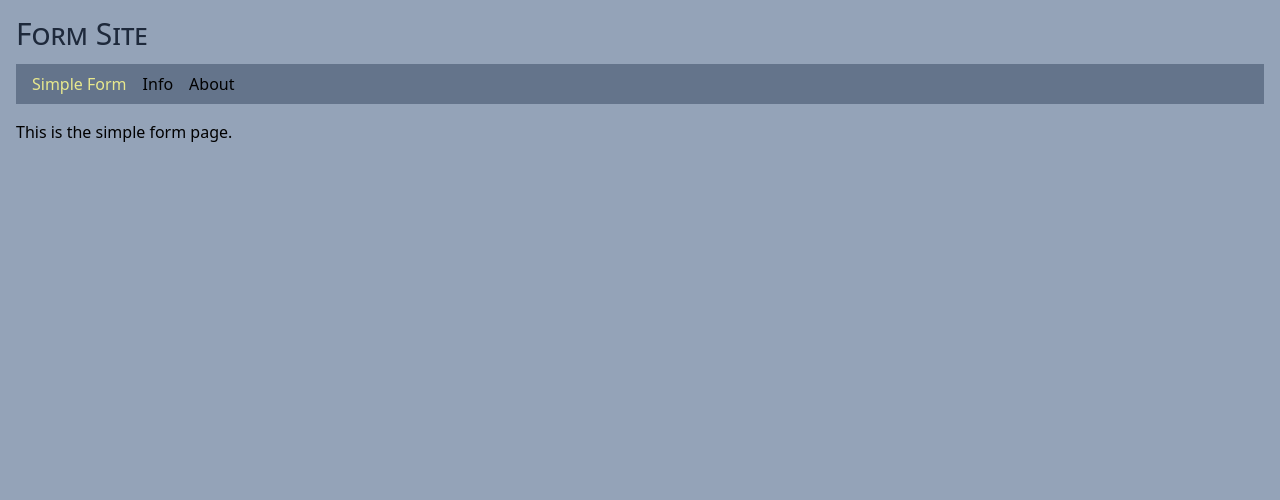
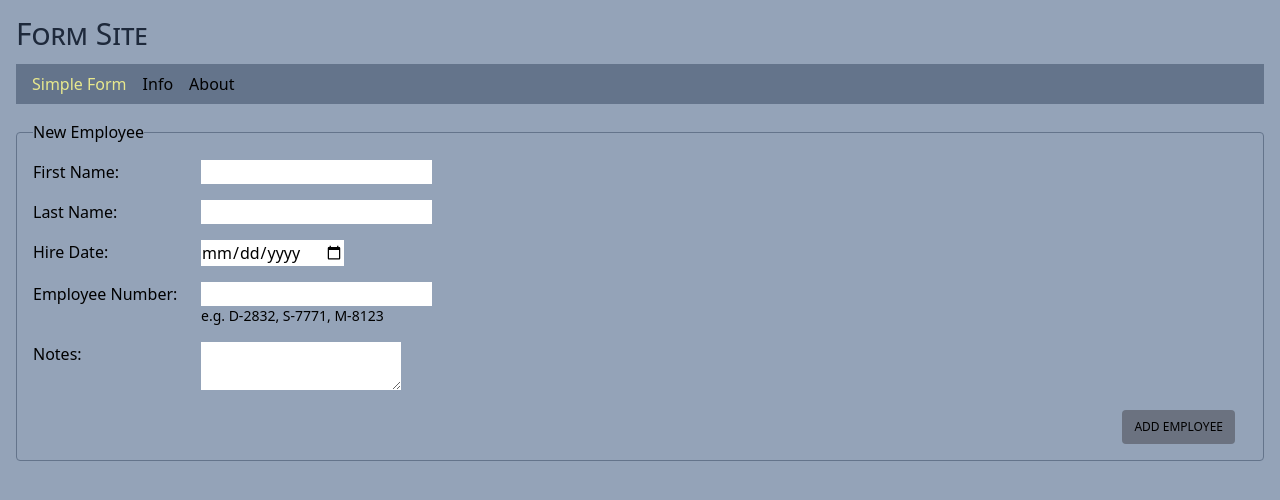
Before and after one commit to edwardtanguay/et873-vite-react-site-json-server, a React (Vite) app: page /simple-form in a window 1280 px wide. Shown: the top 500 px of the page. Built offline with nearby package versions, Linux system fonts and the light colour scheme.

Commit message:
form works

```diff
--- a/src/index.scss
+++ b/src/index.scss
@@ -6,6 +6,10 @@
 	h1 {
 		font-variant: small-caps;
 	}
+
+	button {
+		@apply inline-block rounded bg-gray-500 hover:bg-gray-600 px-3 py-2 text-xs font-medium uppercase leading-normal transition duration-150 ease-in-out focus:border focus:border-gray-300 focus:ring-0 focus:outline-none;
+	}
 }
 
 a.active {
--- a/src/pages/PageSimpleForm.tsx
+++ b/src/pages/PageSimpleForm.tsx
@@ -1,5 +1,68 @@
+import { FormEvent } from "react";
+
 export const PageSimpleForm = () => {
+	const handleFormSubmit = (event: FormEvent<HTMLFormElement>) => {
+		event.preventDefault();
+		const formData = new FormData(event.target as HTMLFormElement);
+const data = Object.fromEntries(formData.entries());
+console.log(data);
+	};
 	return (
-		<p>This is the simple form page.</p>
-	)
-}
+		<form onSubmit={handleFormSubmit} encType="multipart/form-data">
+			<fieldset className="border border-slate-500 p-4 rounded">
+				<legend>New Employee</legend>
+
+				<div className="mb-4 flex gap-2">
+					<label className="w-40" htmlFor="firstName">
+						First Name:
+					</label>
+					<input
+						type="text"
+						id="firstName"
+						name="firstName"
+						required
+					/>
+				</div>
+
+				<div className="mb-4 flex gap-2">
+					<label className="w-[10rem]" htmlFor="lastName">
+						Last Name:
+					</label>
+					<input type="text" id="lastName" name="lastName" required />
+				</div>
+                <div className="mb-4 flex gap-2">
+                    <label className="w-[10rem]" htmlFor="hireDate" >
+                        Hire Date:
+                    </label>
+                    <input type="date" id="hireDate" name="hireDate" required />
+                </div>
+
+                <div className="mb-4 flex gap-2">
+                    <label className="w-[10rem]" htmlFor="employeeNumber">
+                        Employee Number:
+                    </label>
+                    <div>
+                        <input
+                            type="text"
+                            id="employeeNumber"
+                            name="employeeNumber"
+                            pattern="^[DSM]-\d{4}$"
+                            required
+                        />
+                        <p className="text-sm">e.g. D-2832, S-7771, M-8123</p>
+                    </div>
+                </div>
+
+                <div className="mb-4 flex gap-2">
+                    <label className="w-[10rem]" htmlFor="notes" >
+                        Notes:
+                    </label>
+                    <textarea id="notes" name="notes"></textarea>
+                </div>
+				<div className="mt-5 flex justify-end pr-3">
+					<button>Add Employee</button>
+				</div>
+			</fieldset>
+		</form>
+	);
+};
```
